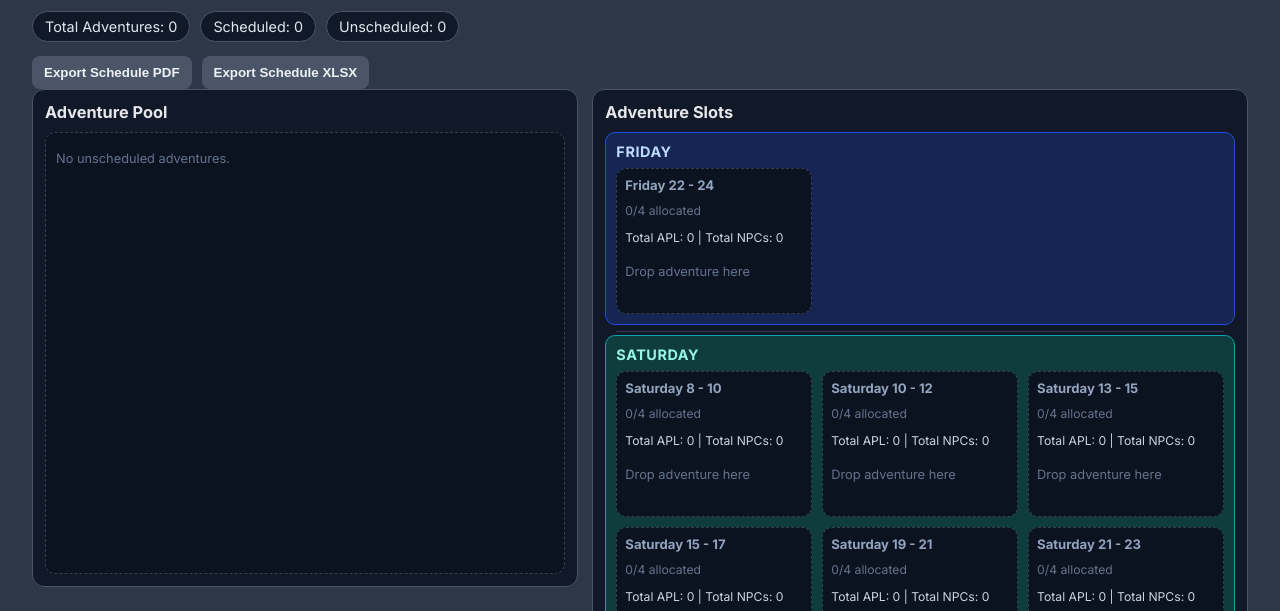
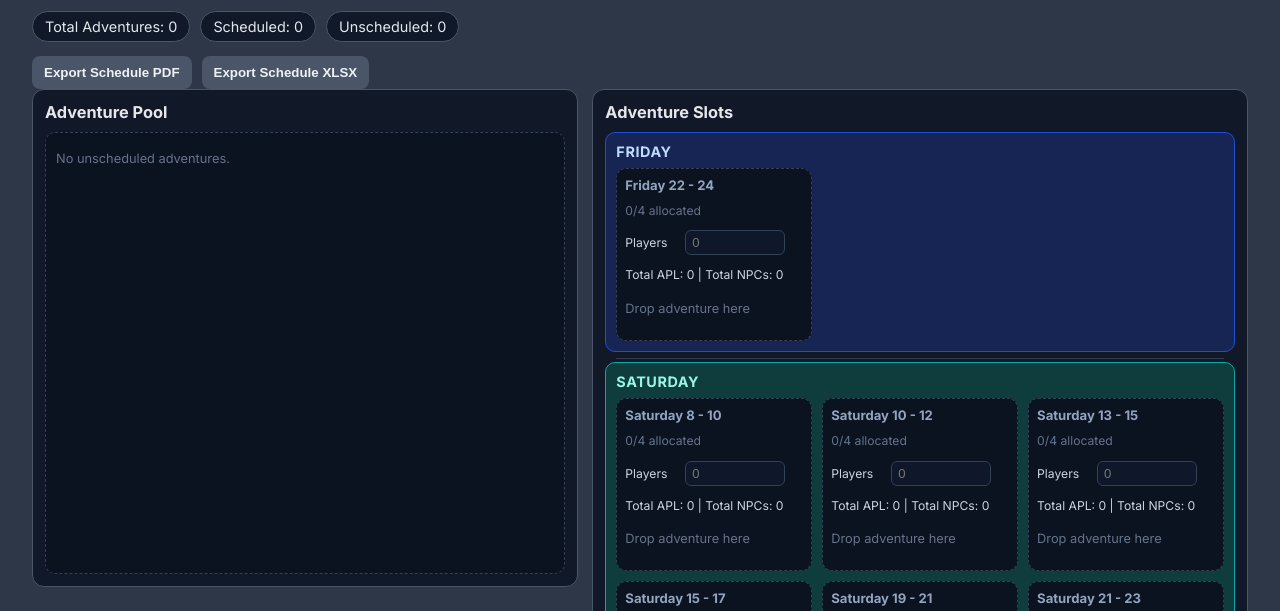
Before and after one commit to Kazifer/meadtagging, a plain HTML site: page Scheduling.html in a window 1280 px wide. Shown: the part 153-764 px from the top of the page. Drawn offline with nearby package versions, Linux system fonts and the light colour scheme.

Commit message:
Player count on Scheduling

```diff
--- a/Scheduling.html
+++ b/Scheduling.html
@@ -175,6 +175,29 @@
             font-size: 0.76rem;
             color: #cbd5e1;
             margin: 0;
+        }
+
+        .slot-players {
+            display: flex;
+            align-items: center;
+            gap: 8px;
+            margin: 2px 0;
+        }
+
+        .slot-players-label {
+            font-size: 0.76rem;
+            color: #cbd5e1;
+            min-width: 52px;
+        }
+
+        .slot-players-input {
+            width: 86px;
+            padding: 4px 6px;
+            border: 1px solid #334155;
+            border-radius: 6px;
+            background: #0f172a;
+            color: #e5e7eb;
+            font-size: 0.82rem;
         }
 
         .drop-hint {
@@ -367,6 +390,7 @@
 
         let adventures = [];
         let slotAssignments = Array.from({ length: SLOT_COUNT }, () => []);
+        let slotPlayers = Array.from({ length: SLOT_COUNT }, () => '');
 
         function showStatus(message) {
             statusMessageEl.textContent = message;
@@ -414,6 +438,7 @@
                 const raw = localStorage.getItem(SCHEDULE_STORAGE_KEY);
                 const parsed = raw ? JSON.parse(raw) : { slots: [] };
                 const slots = Array.isArray(parsed?.slots) ? parsed.slots : [];
+                const players = Array.isArray(parsed?.players) ? parsed.players : [];
 
                 slotAssignments = Array.from({ length: SLOT_COUNT }, (_, i) => {
                     const value = slots[i];
@@ -428,14 +453,20 @@
 
                     return [];
                 });
+
+                slotPlayers = Array.from({ length: SLOT_COUNT }, (_, i) => {
+                    const value = players[i];
+                    return value == null ? '' : String(value).trim();
+                });
             } catch (error) {
                 console.error('Scheduling: failed to load schedule', error);
                 slotAssignments = Array.from({ length: SLOT_COUNT }, () => []);
+                slotPlayers = Array.from({ length: SLOT_COUNT }, () => '');
             }
         }
 
         function saveSchedule() {
-            localStorage.setItem(SCHEDULE_STORAGE_KEY, JSON.stringify({ slots: slotAssignments }));
+            localStorage.setItem(SCHEDULE_STORAGE_KEY, JSON.stringify({ slots: slotAssignments, players: slotPlayers }));
         }
 
         function getAdventureByKey(key) {
@@ -479,9 +510,11 @@
             const rows = [];
 
             slotAssignments.forEach((slotKeys, index) => {
+                const playersValue = slotPlayers[index] || '-';
                 if (slotKeys.length === 0) {
                     rows.push([
                         getSlotLabelByIndex(index),
+                        playersValue,
                         '-',
                         '-',
                         '-',
@@ -498,6 +531,7 @@
                     if (!adventure) return;
                     rows.push([
                         getSlotLabelByIndex(index),
+                        playersValue,
                         adventure.no || '-',
                         adventure.title || '-',
                         adventure.type || '-',
@@ -535,11 +569,12 @@
                 rows.push({
                     kind: 'day',
                     group: groupName,
-                    data: [`${groupName}`, '', '', '', '', '', '']
+                    data: [`${groupName}`, '', '', '', '', '', '', '']
                 });
 
                 indexes.forEach((index) => {
                     const slotKeys = slotAssignments[index] || [];
+                    const playersValue = slotPlayers[index] || '-';
                     let totalApl = 0;
                     let totalNpcs = 0;
 
@@ -555,6 +590,7 @@
                         group: groupName,
                         data: [
                             getSlotLabelByIndex(index),
+                            `Players: ${playersValue}`,
                             `Adventures: ${slotKeys.length}`,
                             `Total APL: ${totalApl}`,
                             `Total NPCs: ${totalNpcs}`,
@@ -568,7 +604,7 @@
                         rows.push({
                             kind: 'adventure',
                             group: groupName,
-                            data: ['(empty slot)', '-', '-', '-', '-', '-', '-']
+                            data: ['(empty slot)', '-', '-', '-', '-', '-', '-', '']
                         });
                     } else {
                         slotKeys.forEach((key) => {
@@ -579,12 +615,14 @@
                                 group: groupName,
                                 data: [
                                     '',
+                                    '',
                                     adventure.no || '-',
                                     adventure.title || '-',
                                     adventure.type || '-',
                                     adventure.difficulty || 'None',
                                     adventure.apl || '0',
-                                    adventure.npcs || '0'
+                                    adventure.npcs || '0',
+                                    ''
                                 ]
                             });
                         });
@@ -594,7 +632,7 @@
                 rows.push({
                     kind: 'separator',
                     group: groupName,
-                    data: ['', '', '', '', '', '', '']
+                    data: ['', '', '', '', '', '', '', '']
                 });
             });
 
@@ -645,7 +683,7 @@
                 doc.text(getScheduleExportTitle(), 24, 28);
 
                 doc.autoTable({
-                    head: [['Slot', 'No', 'Title', 'Type', 'Difficulty', 'APL', 'NPCs']],
+                    head: [['Slot', 'Players', 'No', 'Title', 'Type', 'Difficulty', 'APL', 'NPCs']],
                     body: groupedRows.map((row) => row.data),
                     startY: 36,
                     showHead: 'everyPage',
@@ -700,15 +738,15 @@
             const exportTitle = getScheduleExportTitle();
 
             const scheduleAoa = [
-                [exportTitle, '', '', '', '', '', ''],
-                ['', '', '', '', '', '', ''],
-                ['Slot', 'No', 'Title', 'Type', 'Difficulty', 'APL', 'NPCs'],
+                [exportTitle, '', '', '', '', '', '', ''],
+                ['', '', '', '', '', '', '', ''],
+                ['Slot', 'Players', 'No', 'Title', 'Type', 'Difficulty', 'APL', 'NPCs'],
                 ...groupedRows.map((row) => row.data)
             ];
 
             const wb = XLSX.utils.book_new();
             const scheduleSheet = XLSX.utils.aoa_to_sheet(scheduleAoa);
-            scheduleSheet['!merges'] = [{ s: { r: 0, c: 0 }, e: { r: 0, c: 6 } }];
+            scheduleSheet['!merges'] = [{ s: { r: 0, c: 0 }, e: { r: 0, c: 7 } }];
             XLSX.utils.book_append_sheet(wb, scheduleSheet, 'Schedule');
             XLSX.writeFile(wb, `${getExportBaseName()}.xlsx`);
             showStatus('Schedule exported to XLSX.');
@@ -790,6 +828,33 @@
             count.className = 'slot-count';
             count.textContent = `${slotAssignments[index].length}/${getSlotCapacity(index)} allocated`;
             slot.appendChild(count);
+
+            const playersRow = document.createElement('div');
+            playersRow.className = 'slot-players';
+
+            const playersLabel = document.createElement('label');
+            playersLabel.className = 'slot-players-label';
+            playersLabel.textContent = 'Players';
+            const playersInputId = `slot-players-${index}`;
+            playersLabel.setAttribute('for', playersInputId);
+
+            const playersInput = document.createElement('input');
+            playersInput.className = 'slot-players-input';
+            playersInput.type = 'number';
+            playersInput.min = '0';
+            playersInput.step = '1';
+            playersInput.id = playersInputId;
+            playersInput.name = playersInputId;
+            playersInput.placeholder = '0';
+            playersInput.value = slotPlayers[index] || '';
+            playersInput.addEventListener('input', () => {
+                slotPlayers[index] = playersInput.value;
+                saveSchedule();
+            });
+
+            playersRow.appendChild(playersLabel);
+            playersRow.appendChild(playersInput);
+            slot.appendChild(playersRow);
 
             const assignedKeys = slotAssignments[index];
 
@@ -925,6 +990,7 @@
 
         function clearSchedule() {
             slotAssignments = Array.from({ length: SLOT_COUNT }, () => []);
+            slotPlayers = Array.from({ length: SLOT_COUNT }, () => '');
             saveSchedule();
             renderAll();
             showStatus('Scheduling cleared.');
```
